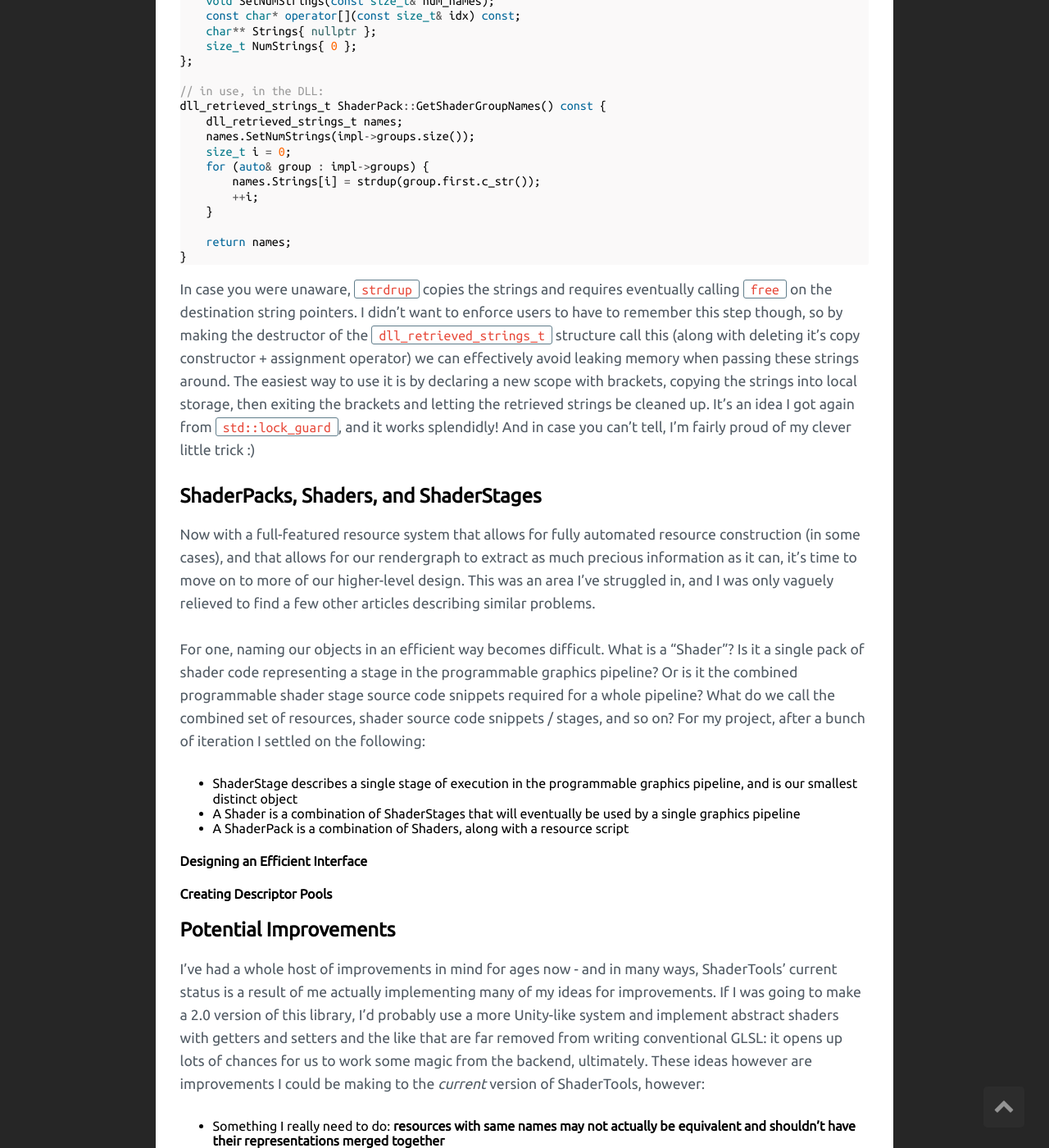
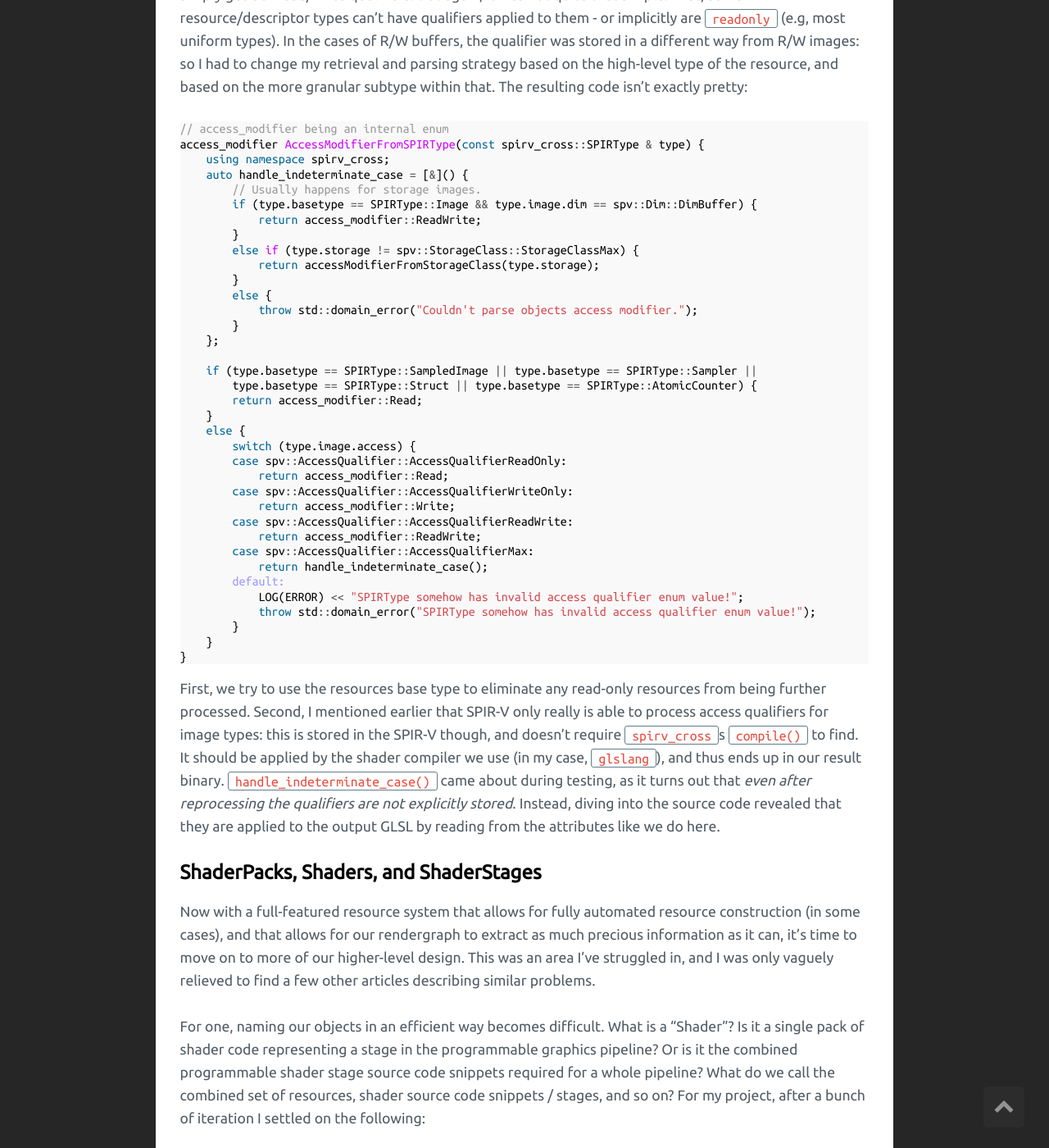
Before and after one commit to fuchstraumer/fuchstraumer.github.io, a Jekyll site: the page built from _posts/2018-9-2-Shader-Toolchain.md, in a window 1280 px wide and 1400 px high, scrolled down 14128 px. Shown: the whole window at 82% size. Built offline with Jekyll 4.4.1, drawn with Linux system fonts in a browser that asks for light colours; comment, search, counter and statistics services are not loaded; some of the changed text lies outside the part shown.

Commit message:
Continue explaining qualifiers and issues therein

```diff
--- a/_posts/2018-9-2-Shader-Toolchain.md
+++ b/_posts/2018-9-2-Shader-Toolchain.md
@@ -302,7 +302,7 @@
 
 ### Extracting Even More Metadata
 
-As mentioned earlier, part of my goal in getting this system to work was so that I could use it to assist rendergraph construction. Now tha we can create the backing resources attached to shaders, we need to figure out how much data we can extract about the usage of resources by each individual shader (and sometimes, shader stages). The biggest thing we want to identify is if a resource is `readonly` or `writeonly` - which becomes rather hard to identify. At first, I thought this qualifier was being explicitly applied to a resource if it was at all able to: in GLSL recompiled from SPIR-V assembly the `readonly`/`writeonly` qualifiers were being applied to resources. But upon reading the `.spvasm` files myself, I couldn't find these qualifiers anywhere - and reading the SPIR-V spec revealed that this qualifier is only available when applied to images (and seemingly, not even texel buffers).
+As mentioned earlier, part of my goal in getting this system to work was so that I could use it to assist rendergraph construction. Now that we can create the backing resources attached to shaders, we need to figure out how much data we can extract about the usage of resources by each individual shader (and sometimes, shader stages). The biggest thing we want to identify is if a resource is `readonly` or `writeonly` - which becomes rather hard to identify. At first, I thought this qualifier was being explicitly applied to a resource if it was at all able to: in GLSL recompiled from SPIR-V assembly the `readonly`/`writeonly` qualifiers were being applied to resources. But upon reading the `.spvasm` files myself, I couldn't find these qualifiers anywhere - and reading the SPIR-V spec revealed that this qualifier is only available when applied to images (and seemingly, not even texel buffers).
 
 {% highlight text %}
 OpDecorate %positionRanges DescriptorSet 1
@@ -320,11 +320,76 @@
 
 #### Memory Modifiers/Qualifiers
 
-So, we know two things: retrieving the Memory (or, access) qualifiers from the SPIR-V isn't strictly possible, and setting the qualifiers initially is our best. The second point is why I added the `Qualifiers` field to the resource scripts: you'll notice nearly every resource uses `restrict`, which is a qualifier that you should (by the recommendation of numerous Khronos documents) use as often as possible. In other locations, I was able to specify things like `readonly` however.
+So, we know two things: retrieving the Memory (or, access) qualifiers from the SPIR-V isn't strictly possible, and setting the qualifiers initially is our best. The second point is why I added the `Qualifiers` field to the resource scripts: you'll notice nearly every resource uses `restrict`, which is a qualifier that you should (by the recommendation of numerous Khronos documents) use as often as possible. In an instance or two, I have been able to specify things like `readonly` ahead of time - but this is fairly rare, and it can be hard to figure this out yourself.
 
 At first, I thought I could then simply store these qualifiers in the shader resource meta-object used to associate metadata to a resource. But this really won't work: these access qualifiers may change in different shaders, and while we're able to specify some as invariant across multiple shader stages / pipelines this is not usually the case. So I had to rethink things.
 
 Clearly, we needed to separate the abstraction representing a shader resource from it's _usage_. There is a clear separation here, and it's something we'll now need - we'll be using all of our resources multiple times, and each time we may have different qualifiers on it. This resulted in the creation of a `ResourceUsage` ([here](https://github.com/fuchstraumer/ShaderTools/blob/cd5910cb594fc6c1818eb09da9d0a3d194242d95/include/core/ResourceUsage.hpp)) object: `ShaderResource` ([here](https://github.com/fuchstraumer/ShaderTools/blob/cd5910cb594fc6c1818eb09da9d0a3d194242d95/include/core/ShaderResource.hpp)) represents a singular resource itself, but a `ResourceUsage` is a child object representing a singular use of the resource in a particular shader. We then store our access qualifiers in the resource usage, not the parent resource. This way, our rendergraph is able to also exploit this split in logic: it can see a resource is used multiple times, and by analyzing the qualifiers on it's various usages it is able to schedule passes, insert memory barriers, and ensure safe access/use of a resource.
+
+#### Extracting The Qualifiers
+
+Okay, so we can now store per-use qualifier information, along with being able to specify qualifiers to apply across all uses. But how do we extract the qualifiers from `spirv-cross`, so we can accurately update cases where a resource may be `readonly`/`writeonly`? A key note in the earlier issue was:
+
+> When you call compile, it will internally modify readonly/writeonly flags based on usage, so this behavior is expected, albeit a bit awkward.
+
+Previously, I was just passing a binary blob to the `spirv-cross` recompiler. This (as far as I know) simply causes the binary to be parsed for the basic reflection information we have been retrieving thus far. But it won't give us read/write information: this is applied during the `compile()` call, when the SPIR-V is used to reconstruct the source GLSL. Previously I had avoided calling this, as it seemed like a potentially expensive step and was only really useful for potentially debugging issues or for viewing the recompiled GLSL out of curiosity.
+
+I chose to instead call this *before* parsing further metadata however, so that we could hopefully really simply get our read/write qualifiers. But again, it was not quite that simple. First, some resource/descriptor types can't have qualifiers applied to them - or implicitly are `readonly` (e.g, most uniform types). In the cases of R/W buffers, the qualifier was stored in a different way from R/W images: so I had to change my retrieval and parsing strategy based on the high-level type of the resource, and based on the more granular subtype within that. The resulting code isn't exactly pretty:
+
+{% highlight cpp %}
+// access_modifier being an internal enum
+access_modifier AccessModifierFromSPIRType(const spirv_cross::SPIRType & type) {
+    using namespace spirv_cross;
+    auto handle_indeterminate_case = [&]() {
+        // Usually happens for storage images.
+        if (type.basetype == SPIRType::Image && type.image.dim == spv::Dim::DimBuffer) {
+            return access_modifier::ReadWrite;
+        }
+        else if (type.storage != spv::StorageClass::StorageClassMax) {
+            return accessModifierFromStorageClass(type.storage);
+        }
+        else {
+            throw std::domain_error("Couldn't parse objects access modifier.");
+        }
+    };
+
+    if (type.basetype == SPIRType::SampledImage || type.basetype == SPIRType::Sampler ||
+        type.basetype == SPIRType::Struct || type.basetype == SPIRType::AtomicCounter) {
+        return access_modifier::Read;
+    }
+    else {
+        switch (type.image.access) {
+        case spv::AccessQualifier::AccessQualifierReadOnly:
+            return access_modifier::Read;
+        case spv::AccessQualifier::AccessQualifierWriteOnly:
+            return access_modifier::Write;
+        case spv::AccessQualifier::AccessQualifierReadWrite:
+            return access_modifier::ReadWrite;
+        case spv::AccessQualifier::AccessQualifierMax:
+            return handle_indeterminate_case();
+        default:
+            LOG(ERROR) << "SPIRType somehow has invalid access qualifier enum value!";
+            throw std::domain_error("SPIRType somehow has invalid access qualifier enum value!");
+        }
+    }
+}
+{% endhighlight %}
+
+First, we try to use the resources base type to eliminate any read-only resources from being further processed. Second, I mentioned earlier that SPIR-V only really is able to process access qualifiers for image types: this is stored in the SPIR-V though, and doesn't require `spirv_cross`s `compile()` to find. It should be applied by the shader compiler we use (in my case, `glslang`), and thus ends up in our result binary. `handle_indeterminate_case()` came about during testing, as it turns out that *even after reprocessing the qualifiers are not explicitly stored*. Instead, diving into the source code revealed that they are applied to the output GLSL by reading from the attributes like we do here.
+
+## ShaderPacks, Shaders, and ShaderStages
+
+Now with a full-featured resource system that allows for fully automated resource construction (in some cases), and that allows for our rendergraph to extract as much precious information as it can, it's time to move on to more of our higher-level design. This was an area I've struggled in, and I was only vaguely relieved to find a few other articles describing similar problems.
+
+For one, naming our objects in an efficient way becomes difficult. What is a "Shader"? Is it a single pack of shader code representing a stage in the programmable graphics pipeline? Or is it the combined programmable shader stage source code snippets required for a whole pipeline? What do we call the combined set of resources, shader source code snippets / stages, and so on? For my project, after a bunch of iteration I settled on the following:
+
+- ShaderStage describes a single stage of execution in the programmable graphics pipeline, and is our smallest distinct object
+- A Shader is a combination of ShaderStages that will eventually be used by a single graphics pipeline
+- A ShaderPack is a combination of Shaders, along with a resource script
+
+#### Designing an Efficient Interface
+
+#### Creating Descriptor Pools
 
 ##### Getting Strings Across A DLL Boundary
 
@@ -365,22 +430,6 @@
 
 In case you were unaware, `strdrup` copies the strings and requires eventually calling `free` on the destination string pointers. I didn't want to enforce users to have to remember this step though, so by making the destructor of the `dll_retrieved_strings_t` structure call this (along with deleting it's copy constructor + assignment operator) we can effectively avoid leaking memory when passing these strings around. The easiest way to use it is by declaring a new scope with brackets, copying the strings into local storage, then exiting the brackets and letting the retrieved strings be cleaned up. It's an idea I got again from `std::lock_guard`, and it works splendidly! And in case you can't tell, I'm fairly proud of my clever little trick :)
 
-## ShaderPacks, Shaders, and ShaderStages
-
-Now with a full-featured resource system that allows for fully automated resource construction (in some cases), and that allows for our rendergraph to extract as much precious information as it can, it's time to move on to more of our higher-level design. This was an area I've struggled in, and I was only vaguely relieved to find a few other articles describing similar problems.
-
-For one, naming our objects in an efficient way becomes difficult. What is a "Shader"? Is it a single pack of shader code representing a stage in the programmable graphics pipeline? Or is it the combined programmable shader stage source code snippets required for a whole pipeline? What do we call the combined set of resources, shader source code snippets / stages, and so on? For my project, after a bunch of iteration I settled on the following:
-
-- ShaderStage describes a single stage of execution in the programmable graphics pipeline, and is our smallest distinct object
-- A Shader is a combination of ShaderStages that will eventually be used by a single graphics pipeline
-- A ShaderPack is a combination of Shaders, along with a resource script
-
-#### Designing an Efficient Interface
-
-#### Creating Descriptor Pools
-
-
-
 ## Potential Improvements
 
 I've had a whole host of improvements in mind for ages now - and in many ways, ShaderTools' current status is a result of me actually implementing many of my ideas for improvements. If I was going to make a 2.0 version of this library, I'd probably use a more Unity-like system and implement abstract shaders with getters and setters and the like that are far removed from writing conventional GLSL: it opens up lots of chances for us to work some magic from the backend, ultimately. These ideas however are improvements I could be making to the *current* version of ShaderTools, however:
```
